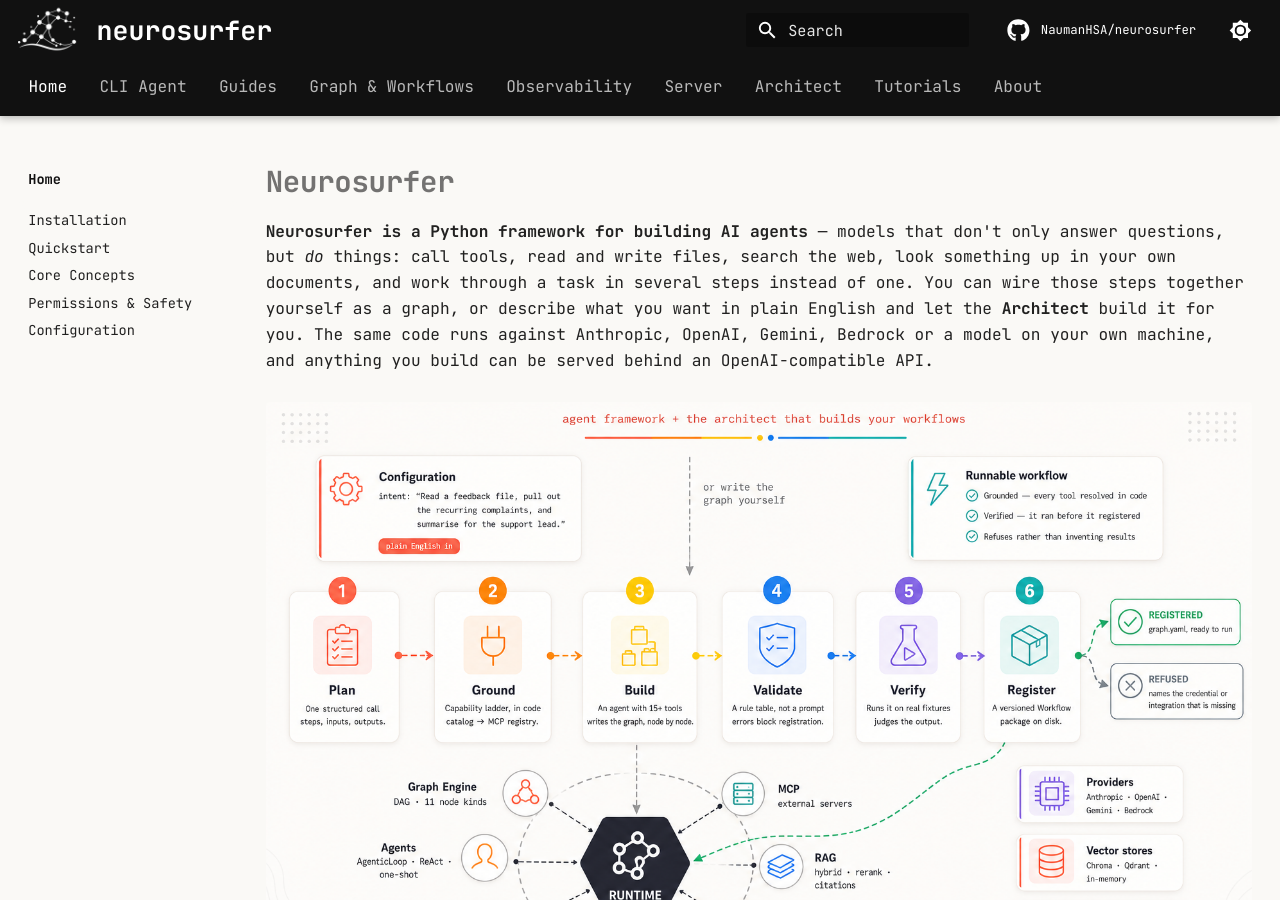
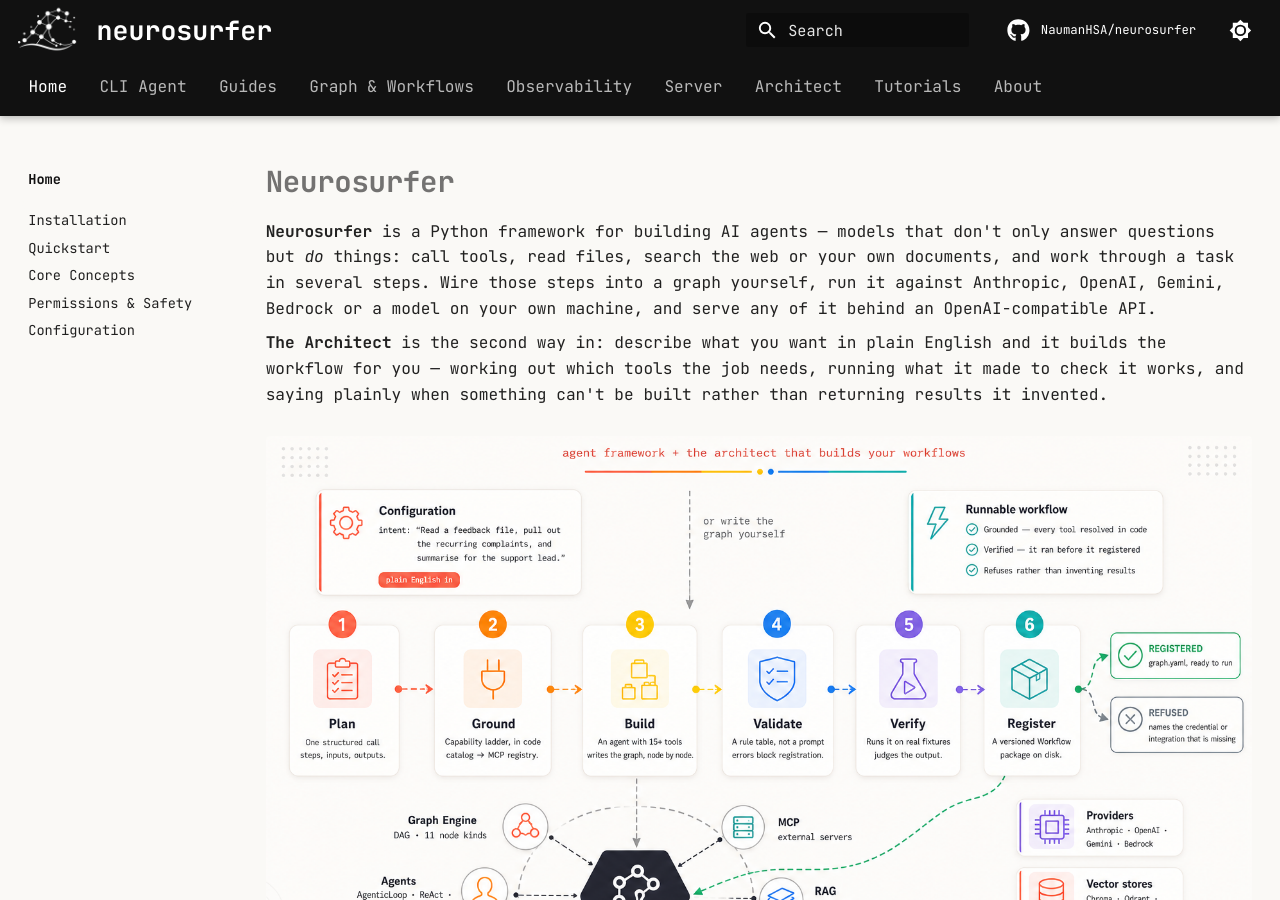
Before and after one commit to NaumanHSA/neurosurfer, an MkDocs documentation site: the page built from docs/index.md, in a window 1280 px wide and 900 px high. Built offline with MkDocs 1.6.1 and Material for MkDocs 9.7.7, drawn with Linux system fonts in a browser that asks for light colours; comment, search, counter and statistics services are not loaded.

Commit message:
README and docs: split the intro, and say it once
One long paragraph carried both ideas, with the Architect buried in a
subordinate clause after a dash. Two paragraphs now, each with a bold
lead: what Neurosurfer is, then what the Architect adds.

"The second way in" does a job the single paragraph could not — it says
the two paths are alternatives, which is what the diagram's two arrows
have been showing all along.

The two copies had also drifted apart, 785 characters in the README
against 576 in the docs. Identical now.

mkdocs --strict clean.

Co-Authored-By: Claude Opus 5 <noreply@anthropic.com>

```diff
--- a/docs/index.md
+++ b/docs/index.md
@@ -1,11 +1,14 @@
 # Neurosurfer
 
-**Neurosurfer is a Python framework for building AI agents** — models that don't only answer
-questions, but *do* things: call tools, read and write files, search the web, look something up in
-your own documents, and work through a task in several steps instead of one. You can wire those
-steps together yourself as a graph, or describe what you want in plain English and let the
-**Architect** build it for you. The same code runs against Anthropic, OpenAI, Gemini, Bedrock or a
-model on your own machine, and anything you build can be served behind an OpenAI-compatible API.
+**Neurosurfer** is a Python framework for building AI agents — models that don't only answer
+questions but *do* things: call tools, read files, search the web or your own documents, and work
+through a task in several steps. Wire those steps into a graph yourself, run it against Anthropic,
+OpenAI, Gemini, Bedrock or a model on your own machine, and serve any of it behind an
+OpenAI-compatible API.
+
+**The Architect** is the second way in: describe what you want in plain English and it builds the
+workflow for you — working out which tools the job needs, running what it made to check it works,
+and saying plainly when something can't be built rather than returning results it invented.
 
 ![Neurosurfer architecture](assets/diagrams/neurosurfer-architecture.png){ .architecture-diagram }
 
```
Also changed, not shown: README.md (+8 -8 lines).
